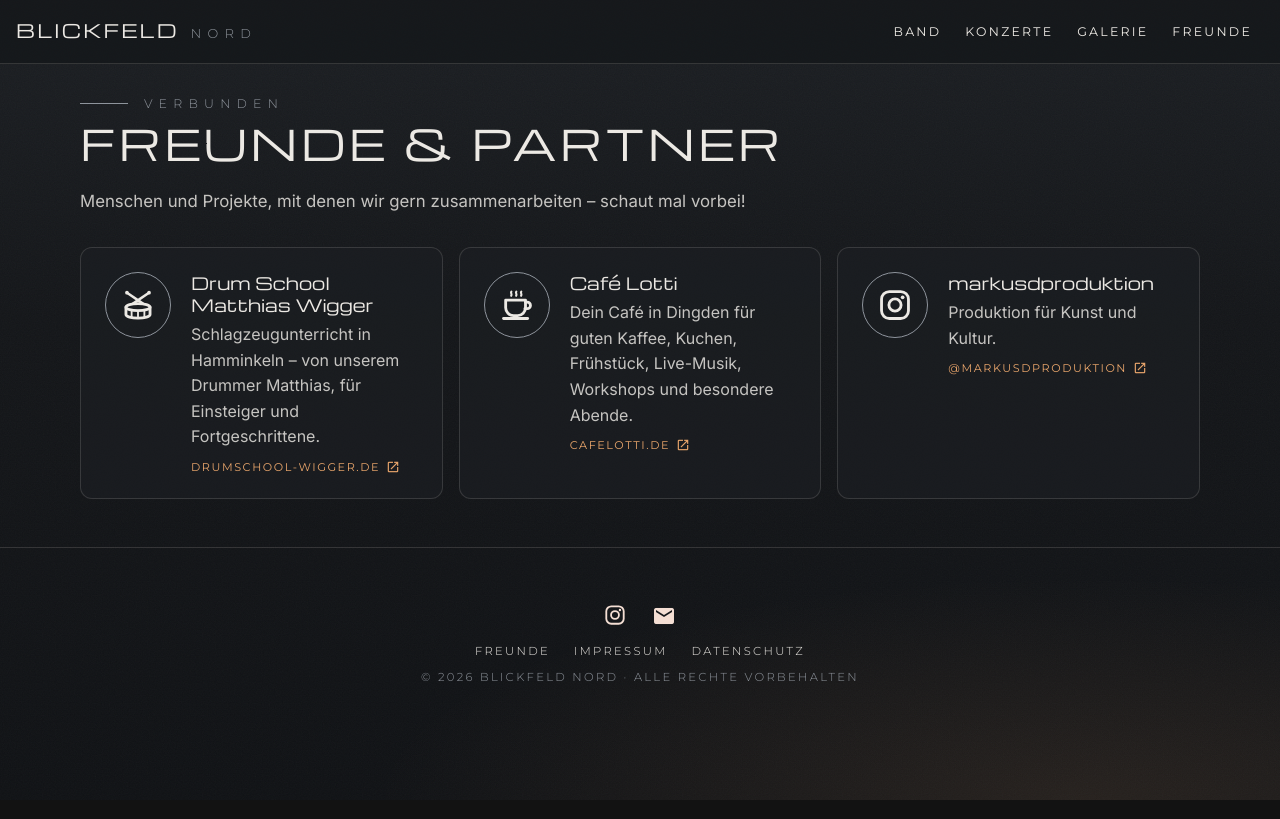
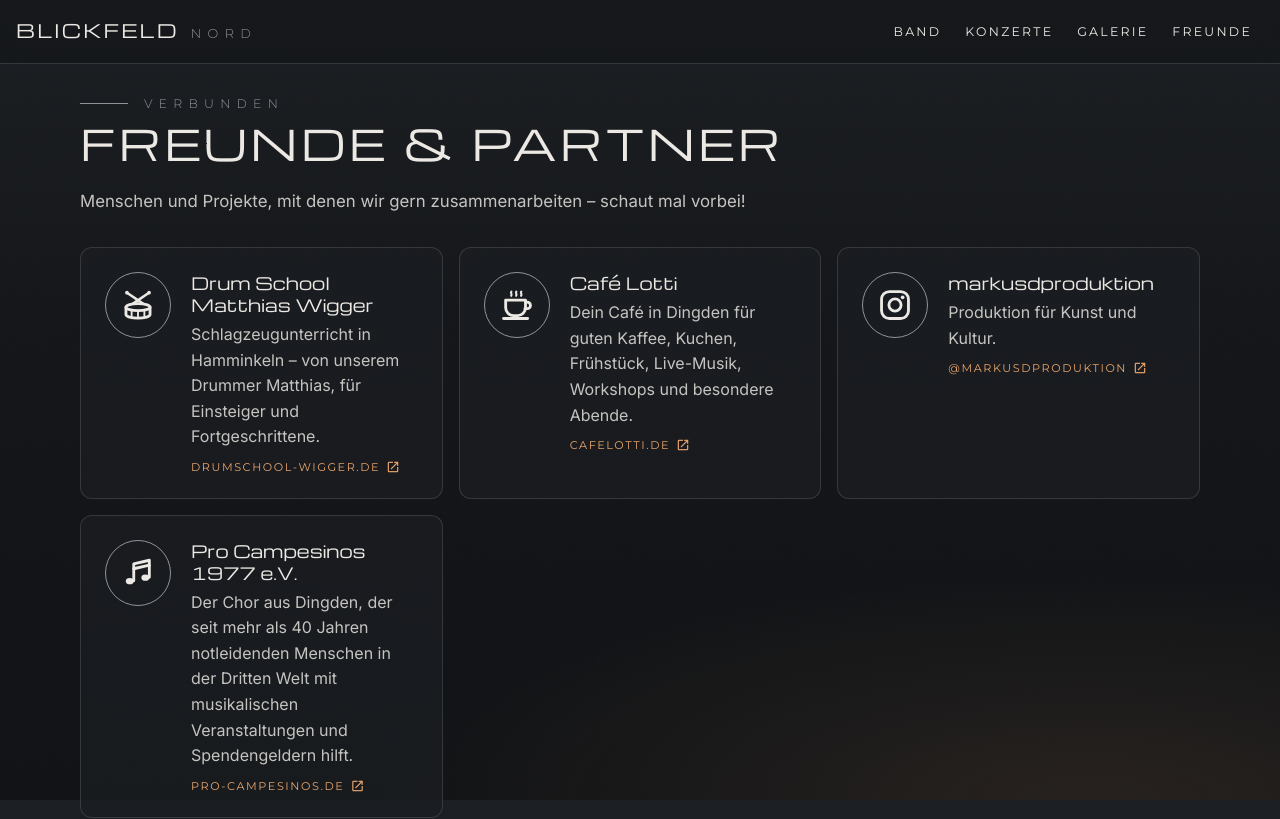
Before and after one commit to Jan-Frederic/Blickfeld-Nord, an Angular app: page /freunde in a window 1280 px wide. Shown: the top 819 px of the page. Built offline with nearby package versions, Linux system fonts and the light colour scheme.

Commit message:
Pro Campesinos 1977 e.V. bei Freunde & Partner ergänzen
Eigenes Notensymbol für den Chor.

Co-Authored-By: Claude Opus 5.5 <noreply@anthropic.com>
Claude-Session: https://claude.ai/code/session_01D25FyH4sK3RrKD9UhkafHC

```diff
--- a/src/app/data/band.service.ts
+++ b/src/app/data/band.service.ts
@@ -16,8 +16,8 @@ export interface Friend {
   name: string;
   description: string;
   url: string;
-  // eigenes Symbol (Trommel, Kaffeetasse), sonst ein allgemeines Link-Symbol
-  icon?: 'drum' | 'cafe' | 'instagram';
+  // eigenes Symbol (Trommel, Kaffeetasse, Instagram, Noten), sonst ein allgemeines Link-Symbol
+  icon?: 'drum' | 'cafe' | 'instagram' | 'choir';
 }
 
 export interface Photo {
@@ -80,6 +80,12 @@ export class BandService {
       url: 'https://www.instagram.com/markusdproduktion/',
       icon: 'instagram',
     },
+    {
+      name: 'Pro Campesinos 1977 e.V.',
+      description: 'Der Chor aus Dingden, der seit mehr als 40 Jahren notleidenden Menschen in der Dritten Welt mit musikalischen Veranstaltungen und Spendengeldern hilft.',
+      url: 'https://www.pro-campesinos.de/',
+      icon: 'choir',
+    },
   ];
 
   // Neue Fotos nach public/galerie/ legen (Original + verkleinerte -thumb-Version) und hier eintragen
--- a/src/app/pages/freunde.ts
+++ b/src/app/pages/freunde.ts
@@ -36,6 +36,13 @@ import { BandService } from '../data/band.service';
                   <rect x="2.5" y="2.5" width="19" height="19" rx="5.5" />
                   <circle cx="12" cy="12" r="4.3" />
                   <circle cx="17.4" cy="6.6" r="1.3" fill="currentColor" stroke="none" />
+                </svg>
+              } @else if (f.icon === 'choir') {
+                <svg viewBox="0 0 24 24" fill="none" stroke="currentColor" stroke-width="2" stroke-linecap="round" stroke-linejoin="round">
+                  <path d="M9 17.5V5.5l11-2.5v12" />
+                  <path d="M9 9l11-2.5" />
+                  <ellipse cx="6.2" cy="17.8" rx="2.8" ry="2.2" fill="currentColor" stroke="none" />
+                  <ellipse cx="17.2" cy="15.3" rx="2.8" ry="2.2" fill="currentColor" stroke="none" />
                 </svg>
               } @else {
                 <mat-icon>link</mat-icon>
```
